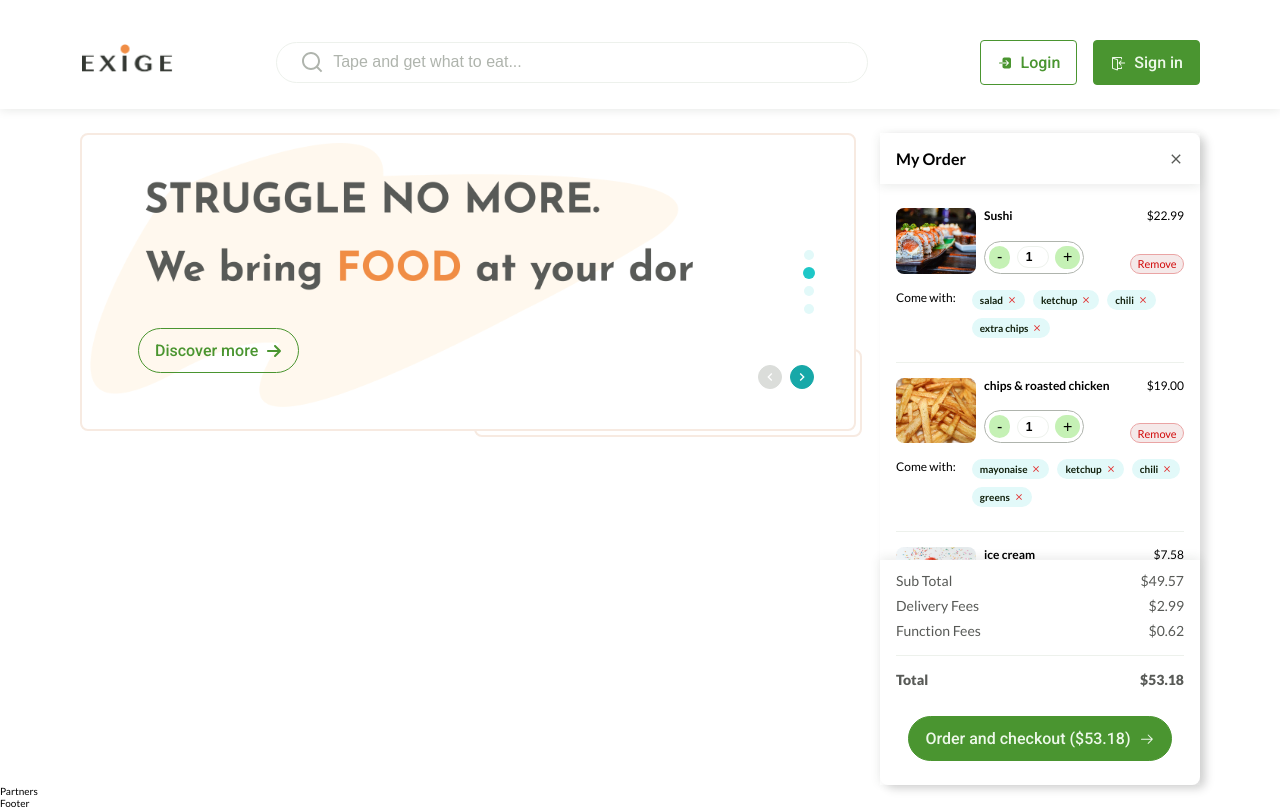
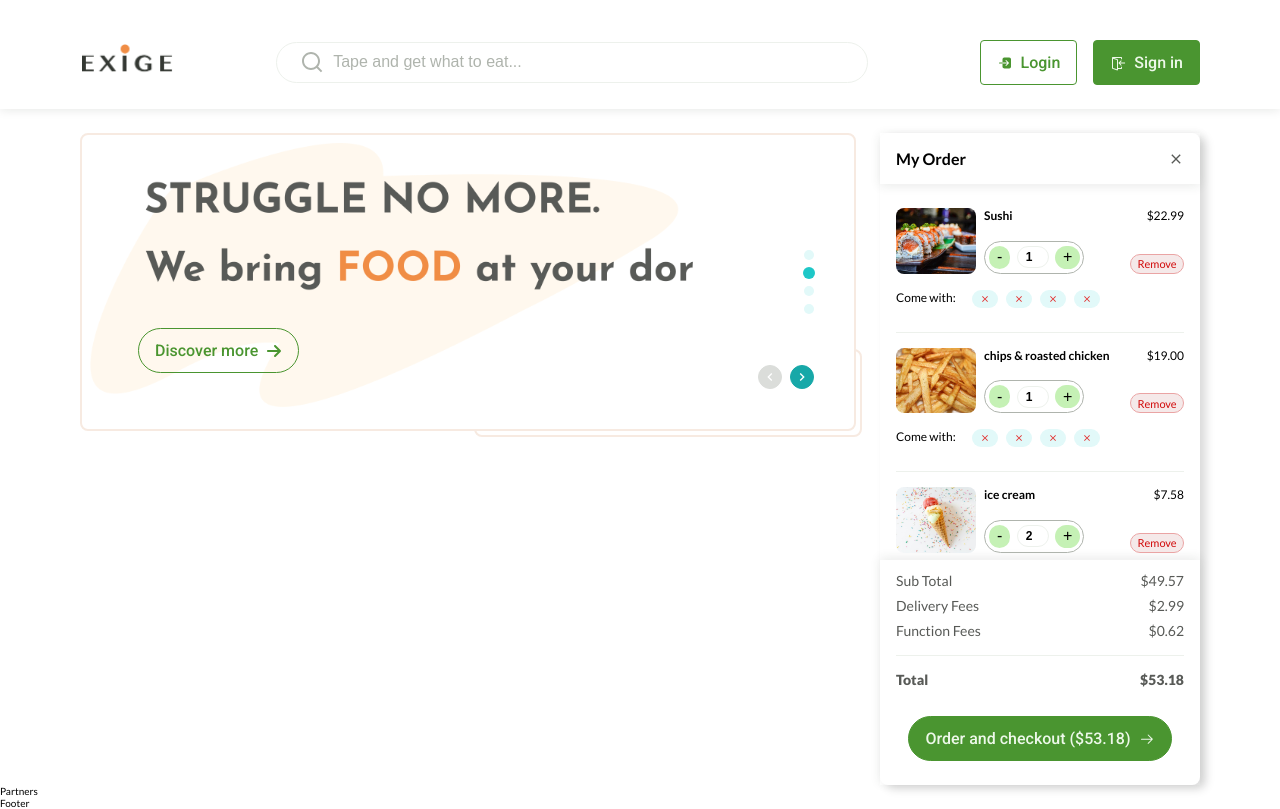
Before and after one commit to Mechack08/exige-delivery-app, a React (Vite) app: page / in a window 1280 px wide. Built offline with nearby package versions, Linux system fonts and the light colour scheme.

Commit message:
Refactore the display Label

```diff
--- a/src/layouts/OrderItem.tsx
+++ b/src/layouts/OrderItem.tsx
@@ -34,7 +34,7 @@ export default function OrderItem({
           <span className="desc">Come with:</span>
           <ul>
             {surplus.map((item) => (
-              <LabelDisplay key={item}>{item}</LabelDisplay>
+              <LabelDisplay key={item} item={item} id={id} />
             ))}
           </ul>
         </div>
```
